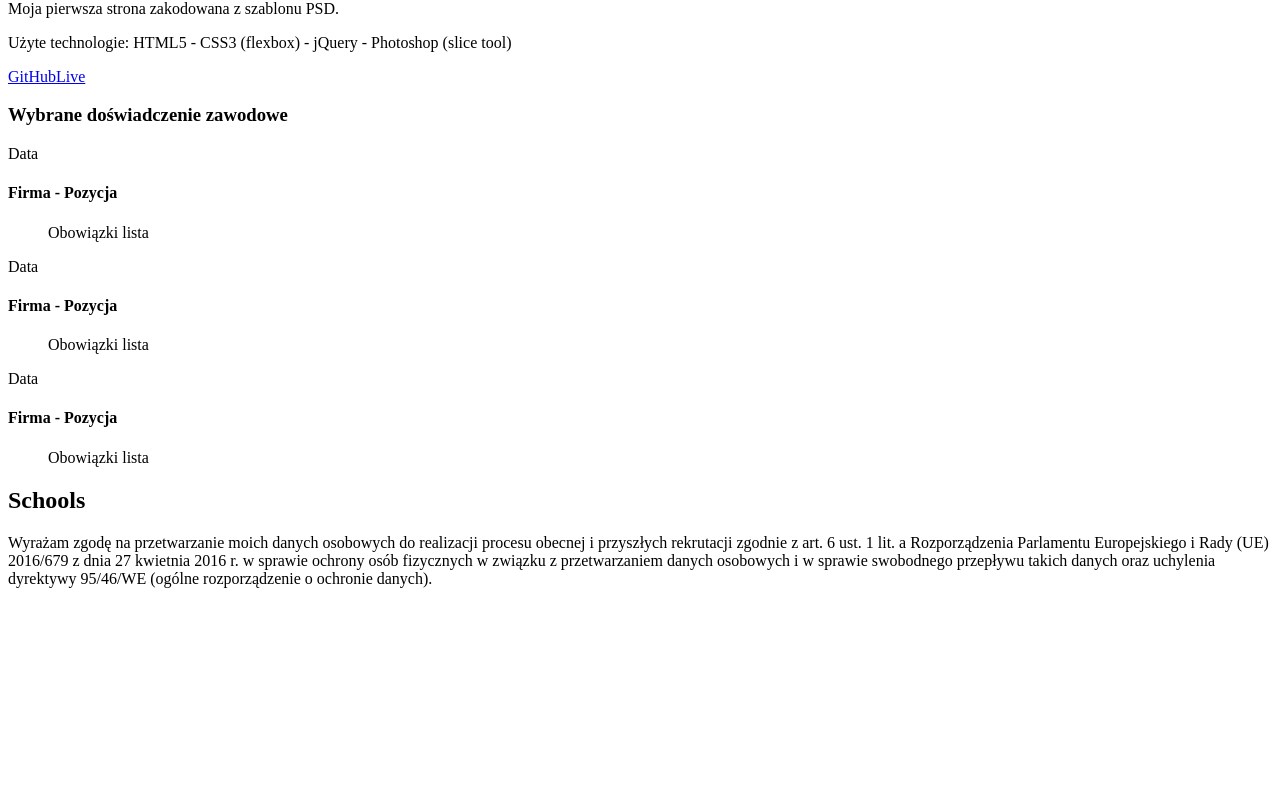
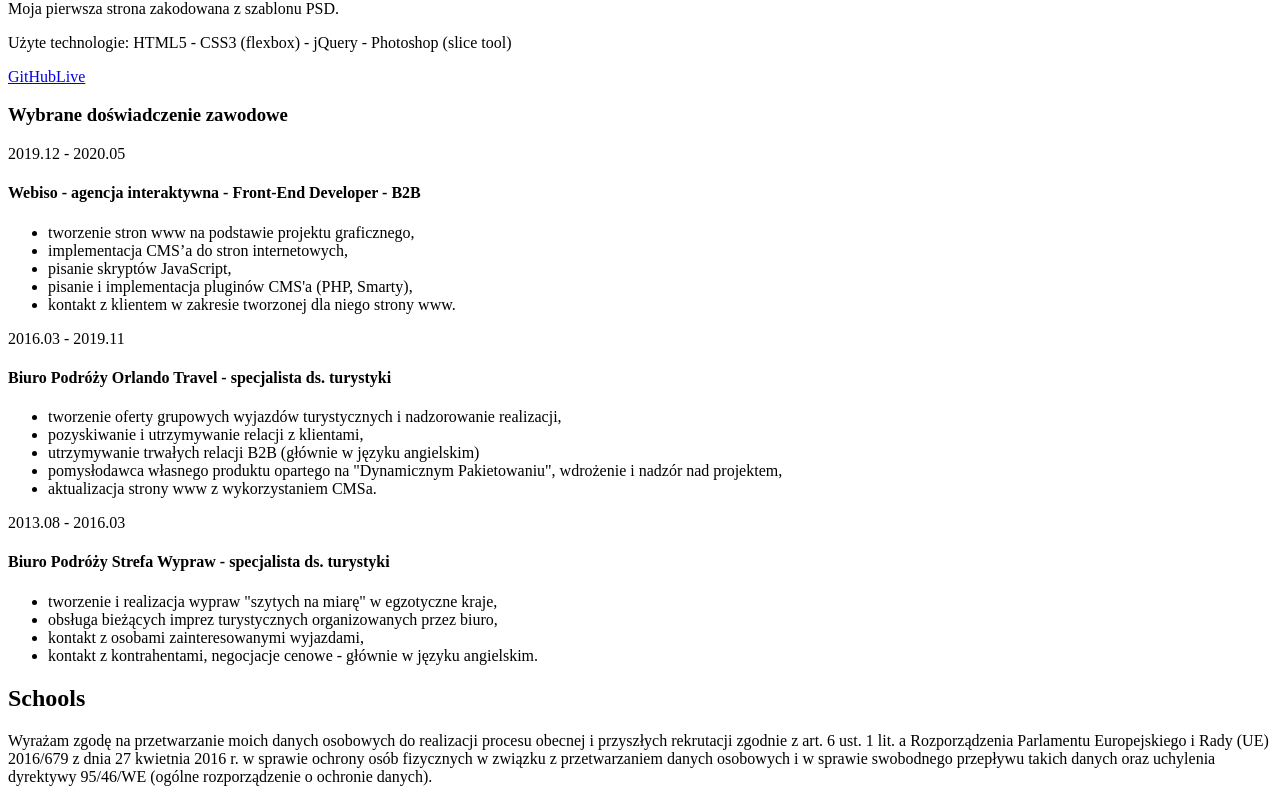
Before and after one commit to tomi5/tomasz-rysak-cv, a React (Create React App) app: page / in a window 1280 px wide. Shown: the part 2022-2824 px from the top of the page. Before the commit the page ends 2626 px from the top, so only its background shows below. Built offline with nearby package versions, Linux system fonts and the light colour scheme.

Commit message:
workItem

```diff
--- a/src/components/Competences/CompetencesWorks.jsx
+++ b/src/components/Competences/CompetencesWorks.jsx
@@ -1,6 +1,6 @@
 import React from 'react';
 import LangContext from '../../LangContext'
-import WorksData from './WorksItem/WorksData';
+import worksData from './WorksItem/WorksData';
 import WorkItem from './WorksItem/WorkItem';
 
 
@@ -12,10 +12,10 @@ const Works = () => {
         en: "Selected professional experience",
     }
 
-    const workItem = WorksData.map(work =>
+    const workItem = worksData.map(work =>
         <WorkItem
             key={work.id}
-            project={work}
+            work={work}
         />
     )
 
--- a/src/components/Competences/ProjectItem/ProjectItem.jsx
+++ b/src/components/Competences/ProjectItem/ProjectItem.jsx
@@ -7,9 +7,8 @@ class ProjectItems extends Component {
 
     render() {
 
-        const props = this.props;
+        const { pl, en, techs, GitLink, LiveLink } = this.props.project;
         const lang = this.context;
-        const { pl, en, techs, GitLink, LiveLink } = props.project
 
         const TXT = {
             pl: "Użyte technologie: ",
--- /dev/null
+++ b/src/components/Competences/WorksItem/WorkDuties.jsx
@@ -0,0 +1,8 @@
+import React from 'react';
+
+
+const WorkDuties = ({ duty }) => {
+    return <li>{duty}</ li>;
+}
+
+export default WorkDuties;
--- a/src/components/Competences/WorksItem/WorkItem.jsx
+++ b/src/components/Competences/WorksItem/WorkItem.jsx
@@ -1,5 +1,6 @@
 import React, { Component } from 'react';
 import LangContext from '../../../LangContext'
+import WorkDuties from './WorkDuties'
 
 
 
@@ -7,21 +8,28 @@ import LangContext from '../../../LangContext'
 class WorkItem extends Component {
 
     render() {
+        const workObj = this.props.work;
+        const lang = this.context;
+        const { date, company, position, duties } = workObj[lang];
 
-        const props = this.props;
-        const lang = this.context;
 
+        const workDuties = duties.map((duty, id) =>
+            <WorkDuties
+                key={id}
+                duty={duty}
+            />
+        )
 
         return (
             <div>
-                <p>Data</p>
-                <h4>Firma
-                    <span> - Pozycja</span>
+                <p>{date}</p>
+                <h4>{company}
+                    <span> - {position}</span>
                 </h4>
                 <ul>
-                    Obowiązki lista
+                    {workDuties}
                 </ul>
-            </div>
+            </div >
         );
     }
 }
```
